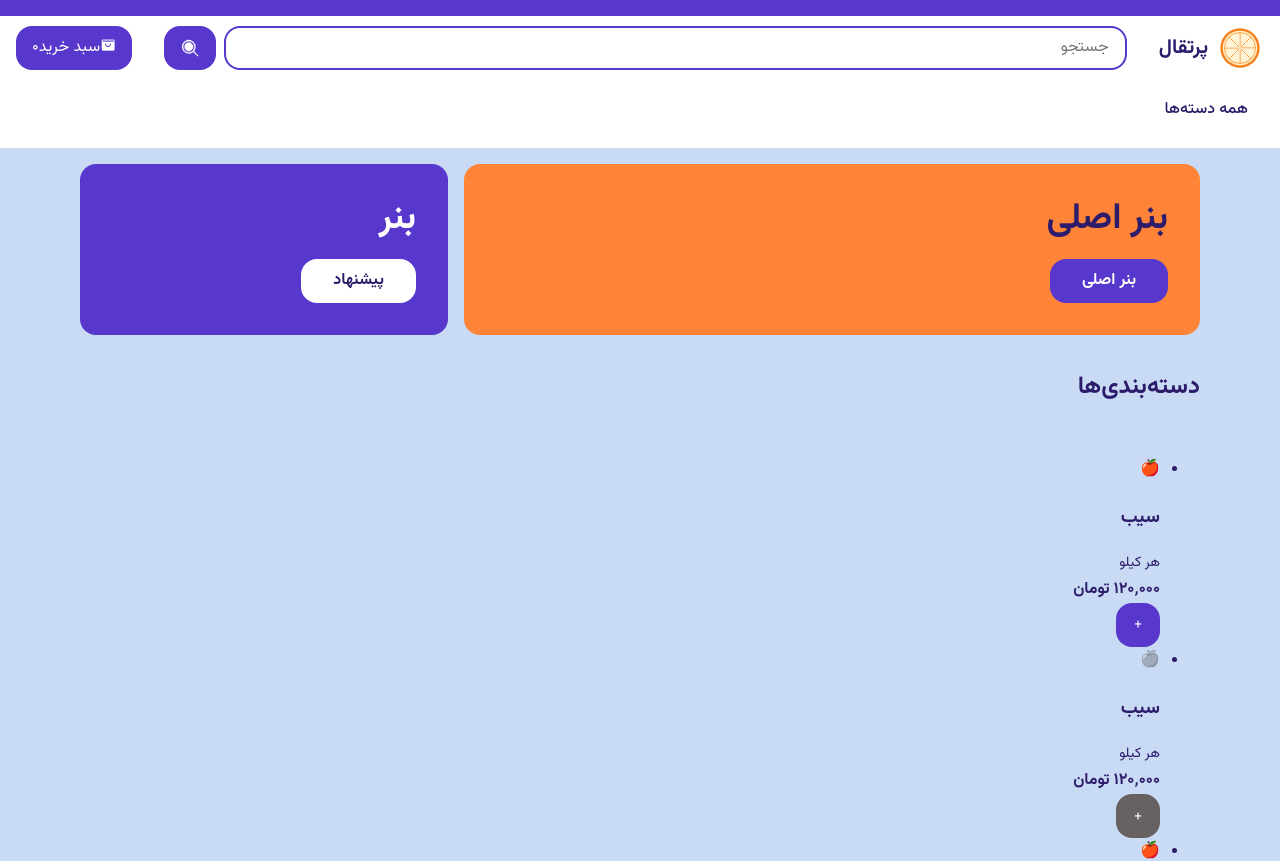
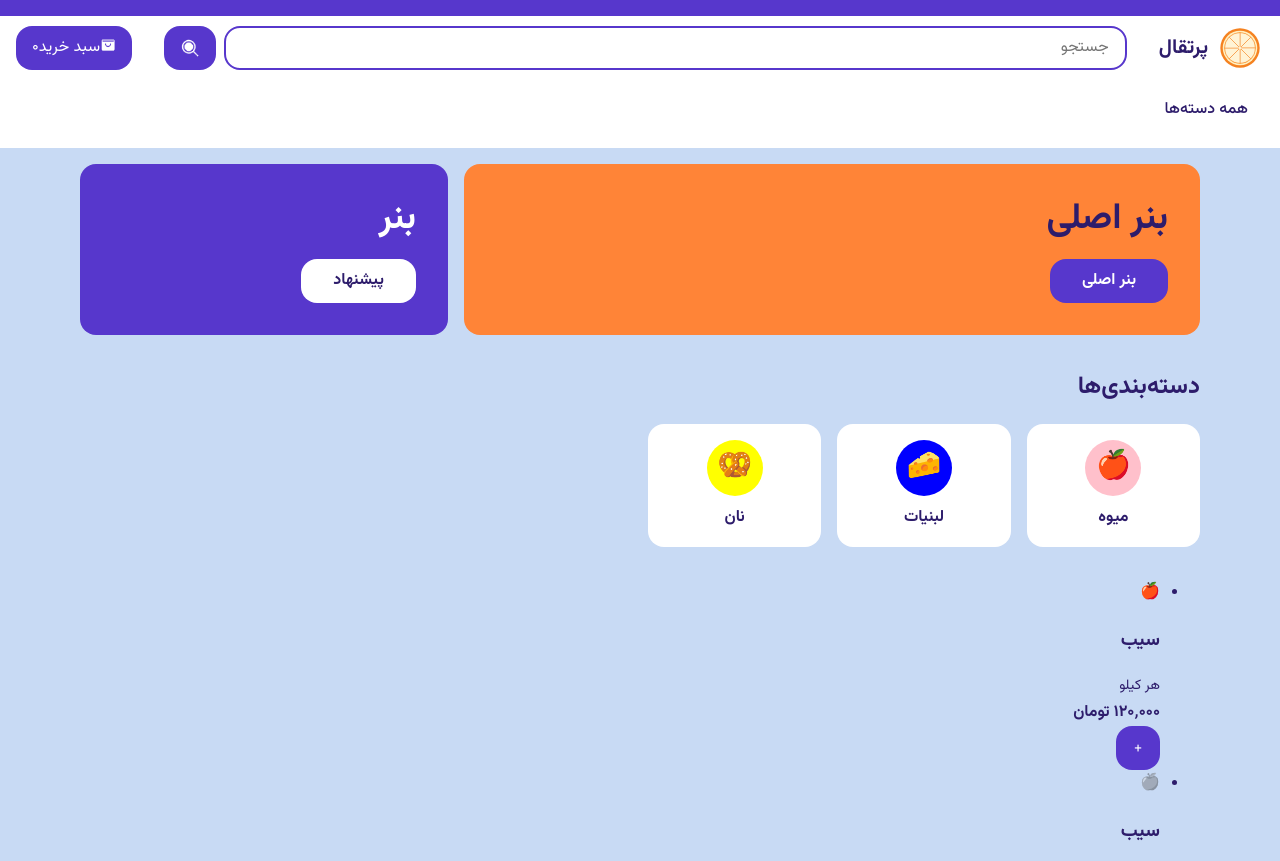
Before and after one commit to elenamomeni-art/tracer-bullet-shop, a React (Vite) app: page / in a window 1280 px wide. Shown: the top 861 px of the page. Built offline with nearby package versions, Linux system fonts and the light colour scheme.

Commit message:
feat(tracer-bullet): typed props and keyed lists (week 5 step 2)

```diff
--- a/src/App.tsx
+++ b/src/App.tsx
@@ -1,4 +1,4 @@
-import type { CardProduct } from "./types.ts"
+import type { CardProduct, Category } from "./types.ts"
 import Footer from "./components/Footer.tsx"
 import ProductGrid from "./components/ProductGrid.tsx"
 import Header from "./components/Header.tsx"
@@ -34,6 +34,11 @@ const SAMPLE: CardProduct[] = [
     stock: 5,
     },
 ]
+const SAMPLE_CATEGORIES: Category[] = [
+  { id: 1, slug: "fruit ", name: "میوه", emoji: "🍎", color: "pink" },
+  { id: 2, slug: "dairy", name: "لبنیات", emoji: "🧀", color: "blue" },
+  { id: 3, slug: "bread", name: "نان", emoji: "🥨", color: "yellow" },
+]
 
 export default function App() {
     return (
@@ -42,7 +47,7 @@ export default function App() {
             <Header />
             <main id="main">
                 <Hero />
-                <CategoryNav />
+                <CategoryNav categories={SAMPLE_CATEGORIES} />
                 <ProductGrid products={SAMPLE} onAdd={() => {}} />
                 <CartPanel />
             </main>
--- a/src/components/CategoryNav.tsx
+++ b/src/components/CategoryNav.tsx
@@ -1,8 +1,25 @@
-export default function CategoryNav() {
+import type { Category } from "../types.ts";
+
+type CategoryNavProps = {
+  categories: Category[];
+};
+
+export default function CategoryNav({ categories }: CategoryNavProps) {
   return (
     <section id="categories" aria-labelledby="categories-title">
       <h2 id="categories-title">دسته‌بندی‌ها</h2>
-      <ul className="category-list"></ul>
+      <ul className="category-list">
+        {categories.map((c) => (
+          <li key={c.id}>
+            <a href={`#${c.slug}`}>
+              <span aria-hidden="true" style={{ background: c.color }}>
+                {c.emoji}
+              </span>{" "}
+              {c.name}
+            </a>
+          </li>
+        ))}
+      </ul>
     </section>
   );
 }
```
